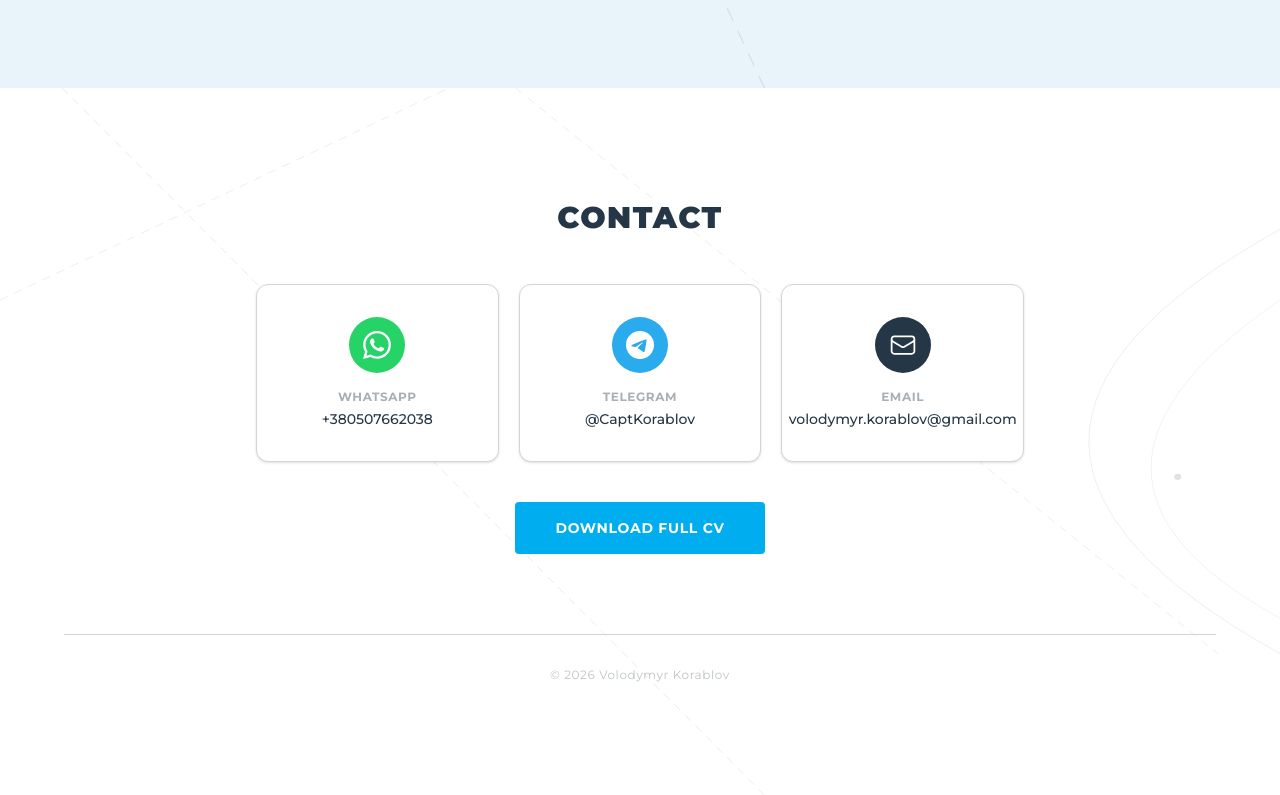
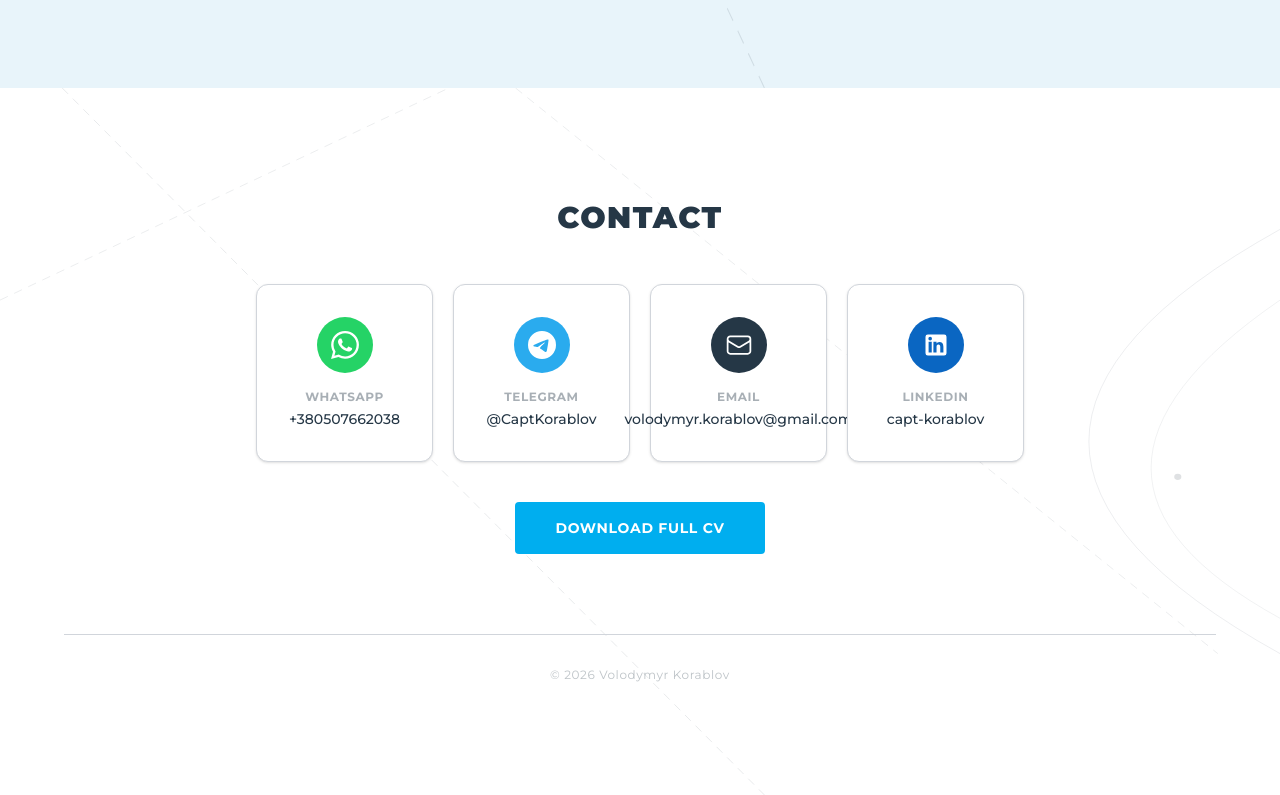
Before and after one commit to Korablov/CV, a Next.js app: page / in a window 1280 px wide. Shown: the part 3783-4578 px from the top of the page. Built offline with nearby package versions, Linux system fonts and the light colour scheme.

Commit message:
Add LinkedIn contact card

```diff
--- a/src/components/Contact.tsx
+++ b/src/components/Contact.tsx
@@ -66,6 +66,14 @@ function EmailIcon() {
   );
 }
 
+function LinkedInIcon() {
+  return (
+    <svg className="w-7 h-7" fill="currentColor" viewBox="0 0 24 24">
+      <path d="M19 3A2 2 0 0 1 21 5V19A2 2 0 0 1 19 21H5A2 2 0 0 1 3 19V5A2 2 0 0 1 5 3H19ZM8.34 18.34V9.32H5.66V18.34H8.34ZM7 8.1A1.56 1.56 0 1 0 7 4.98A1.56 1.56 0 0 0 7 8.1ZM18.34 18.34V13.4C18.34 10.76 16.93 9.53 15.05 9.53C13.53 9.53 12.85 10.37 12.47 10.96V9.32H9.8C9.84 10.41 9.8 18.34 9.8 18.34H12.47V13.3C12.47 13.03 12.49 12.76 12.57 12.57C12.79 12.03 13.28 11.47 14.12 11.47C15.21 11.47 15.66 12.3 15.66 13.52V18.34H18.34Z" />
+    </svg>
+  );
+}
+
 export function Contact() {
   const whatsappUrl = `https://wa.me/${profile.phone.replace(/[^0-9]/g, "")}`;
   const telegramUrl = `https://t.me/${profile.telegram}`;
@@ -81,7 +89,7 @@ export function Contact() {
         </AnimateOnScroll>
 
         <AnimateOnScroll delay={0.1}>
-          <div className="grid grid-cols-1 sm:grid-cols-3 gap-5">
+          <div className="grid grid-cols-1 sm:grid-cols-2 lg:grid-cols-4 gap-5">
             <ContactCard
               href={whatsappUrl}
               label="WhatsApp"
@@ -102,6 +110,13 @@ export function Contact() {
               value={profile.email}
               icon={<EmailIcon />}
               color="#253746"
+            />
+            <ContactCard
+              href={profile.linkedin}
+              label="LinkedIn"
+              value="capt-korablov"
+              icon={<LinkedInIcon />}
+              color="#0A66C2"
             />
           </div>
         </AnimateOnScroll>
--- a/src/data/profile.ts
+++ b/src/data/profile.ts
@@ -5,6 +5,7 @@ export const profile = {
   email: "volodymyr.korablov@gmail.com",
   phone: "+380507662038",
   telegram: "CaptKorablov",
+  linkedin: "https://www.linkedin.com/in/capt-korablov",
   cvPath: "/cv/CV_Volodymyr_Korablov.pdf",
   profileImage: "/images/main-official-20260323.jpg",
 
```
